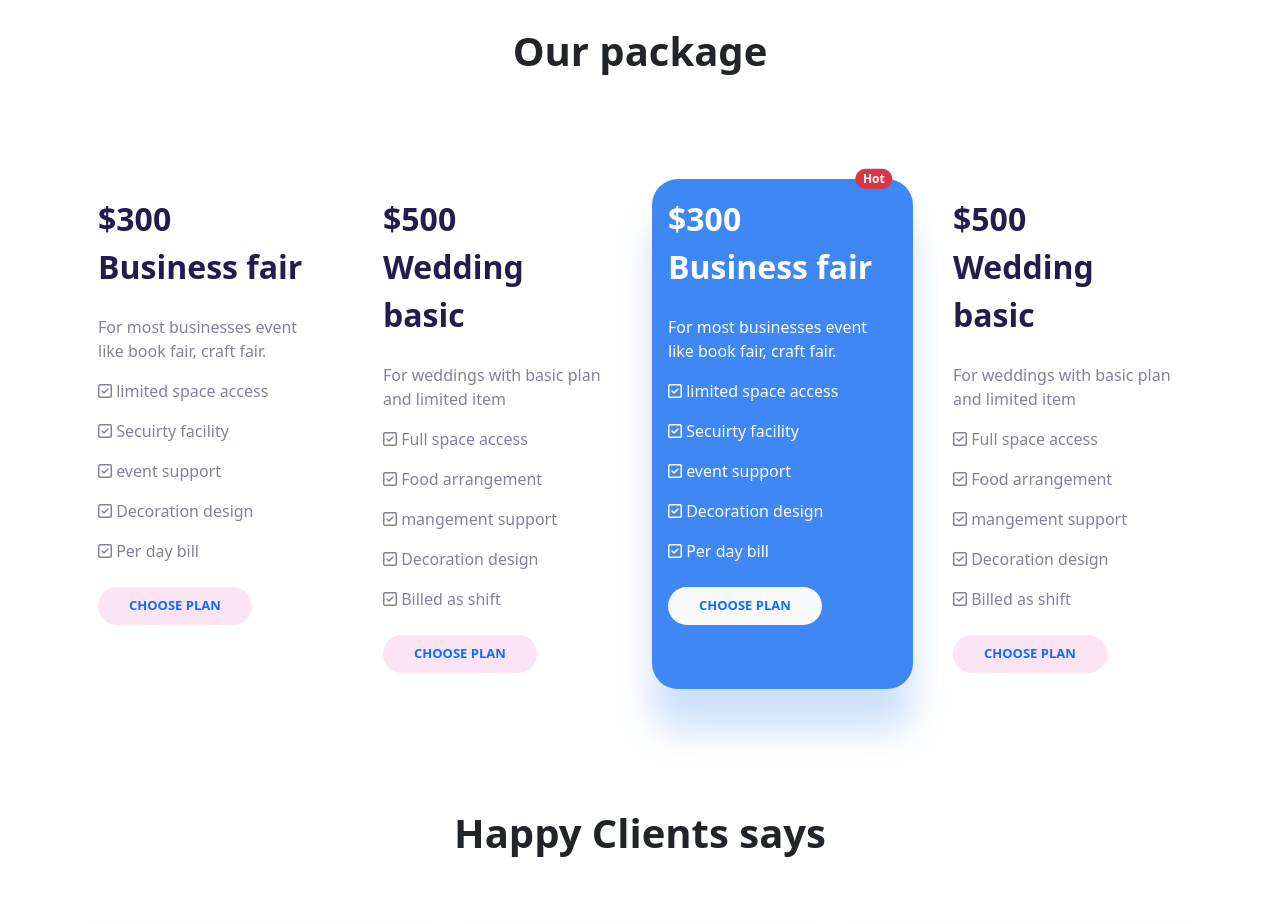
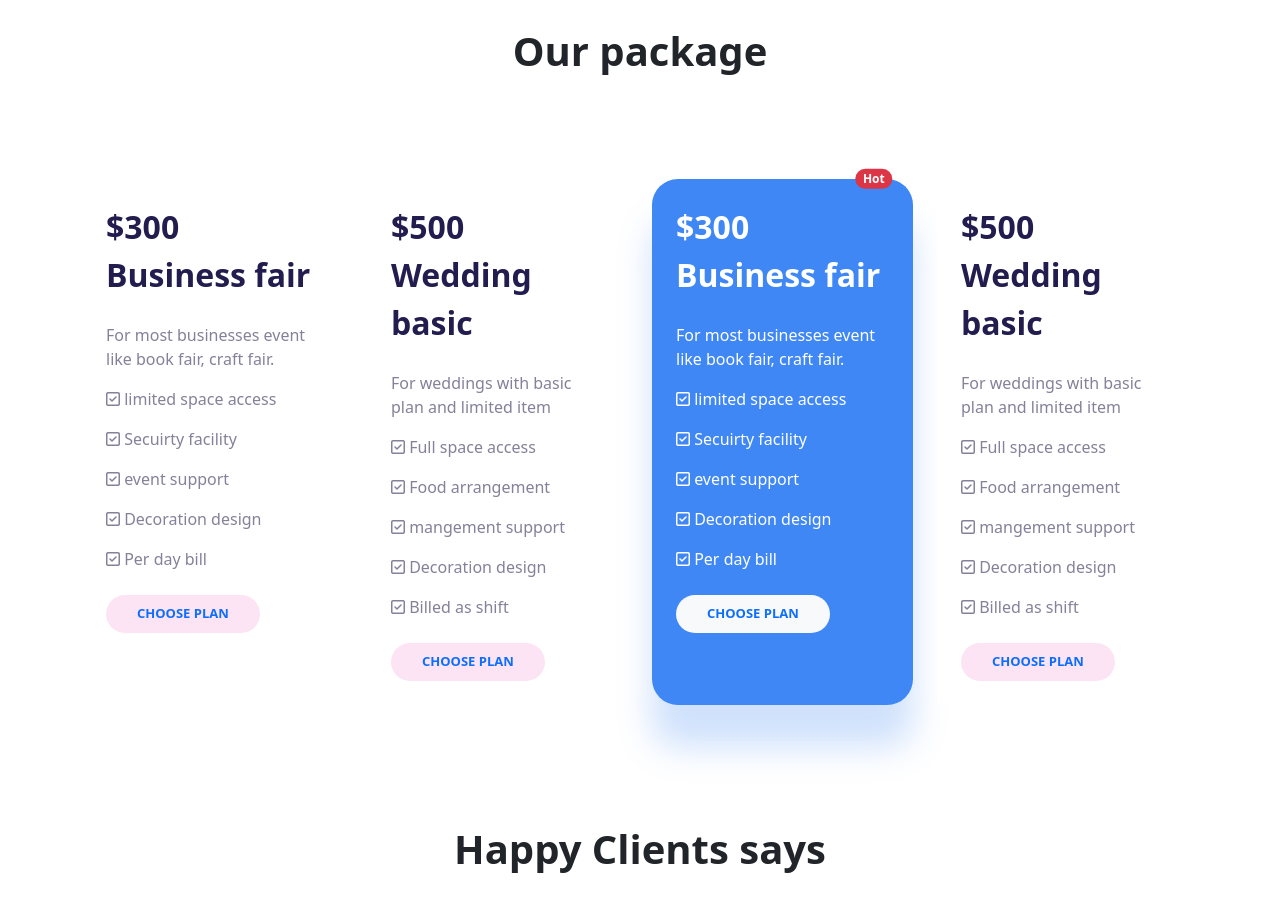
Before and after one commit to shipatulhasan/convention-center, a plain HTML site: page index.html in a window 1280 px wide. Shown: the part 1249-2173 px from the top of the page. Drawn offline with nearby package versions, Linux system fonts and the light colour scheme.

Commit message:
style update

```diff
--- a/index.html
+++ b/index.html
@@ -167,7 +167,7 @@
                 </h2>
                 <div class="row row-cols-1 row-cols-sm-2 row-cols-lg-3 row-cols-xl-4  g-4 pt-2 pt-lg-5">
                     <div class="col">
-                        <div class="card h-100">
+                        <div class="card h-100 p-2">
                             <div class="card-body">
                                 <h2 class="card-title fs-2 fw-bold pb-3 lh-base">
                                     $300<br>
@@ -202,7 +202,7 @@
                         </div>
                     </div>
                     <div class="col">
-                        <div class="card h-100">
+                        <div class="card h-100 p-2">
                             <div class="card-body">
                                 <h2 class="card-title fs-2 fw-bold pb-3 lh-base">
                                     $500<br>
@@ -237,7 +237,7 @@
                         </div>
                     </div>
                     <div class="col ">
-                        <div class="card blue-card h-100 position-relative ">
+                        <div class="card blue-card h-100 p-2 position-relative ">
                             <div class="card-body">
                                 <h2 class="card-title fs-2 text-white fw-bold pb-3 lh-base">
                                     $300<br>
@@ -279,7 +279,7 @@
                     </div>
 
                     <div class="col">
-                        <div class="card h-100">
+                        <div class="card h-100 p-2">
                             <div class="card-body">
                                 <h2 class="card-title fs-2 fw-bold pb-3 lh-base">
                                     $500<br>
@@ -387,7 +387,7 @@
 
         <section class="faq spacer">
             <div class="container">
-                <h2 class="headline fw-bold fs-1 text-center py-4"">
+                <h2 class="headline fw-bold fs-1 text-center pt-md-5 py-4"">
                     Frequently ask question
                 </h2>
                 <div class="row flex-column-reverse flex-md-row gy-4 align-items-center pt-4 pt-md-5">
```
